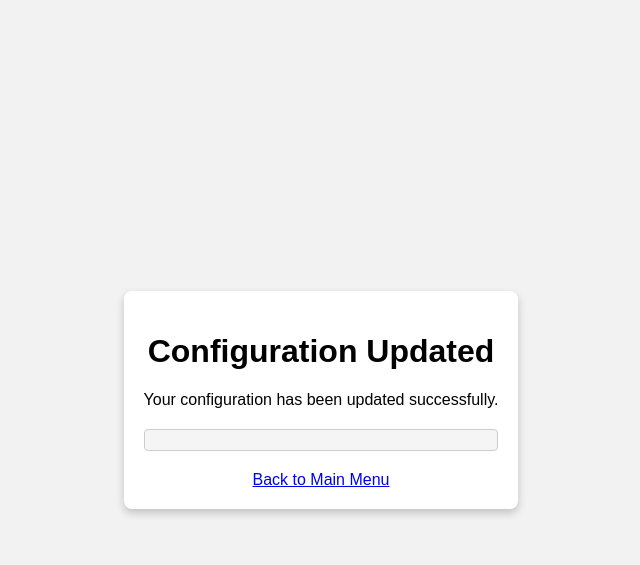
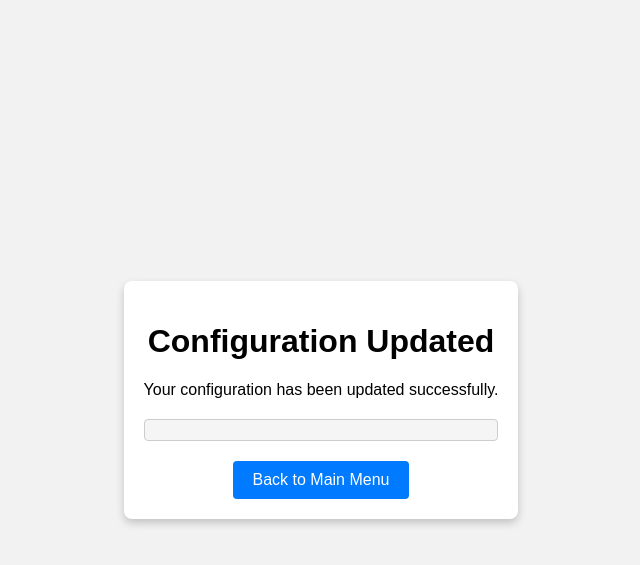
Before and after one commit to abdallah1097/TrOCR_Project, a Django app: template Deep_Learning_App/templates/success_form.html in a window 1280 px wide. Shown: the top 565 px of the page, without its empty margins (319-959 px from the left). Run offline with Django 4.2, Linux system fonts and the light colour scheme; the template is opened without the code that fills it, so the values that code supplies are empty.

Commit message:
Edits the back_to_main_menu to be fanchy button

```diff
--- a/Deep_Learning_App/templates/success_form.html
+++ b/Deep_Learning_App/templates/success_form.html
@@ -47,6 +47,28 @@
             text-align: center;
             margin-top: 20px;
         }
+        /* Style for the "Back to Main Menu" button */
+        .button {
+            text-align: center;
+            margin-top: 20px;
+        }
+
+        .button-link {
+            display: inline-block;
+            padding: 10px 20px; /* Adjust padding to your liking */
+            background-color: #007bff; /* Change to your desired button color */
+            color: #fff; /* Text color */
+            text-decoration: none;
+            border-radius: 4px;
+            border: none;
+            cursor: pointer;
+            transition: background-color 0.3s ease;
+        }
+
+        .button-link:hover {
+            background-color: #0056b3; /* Change to the hover color you prefer */
+        }
+
     </style>
 </head>
 <body>
@@ -59,7 +81,9 @@
         </div>
         <!-- "Back to main menu" link -->
         <div class="back-link">
-            <a href="{% url 'ocr_task_view' %}">Back to Main Menu</a>
+            <span class="button">
+                <a href="{% url 'ocr_task_view' %}" class="button-link">Back to Main Menu</a>
+            </span>
         </div>
     </div>
 </body>
```
